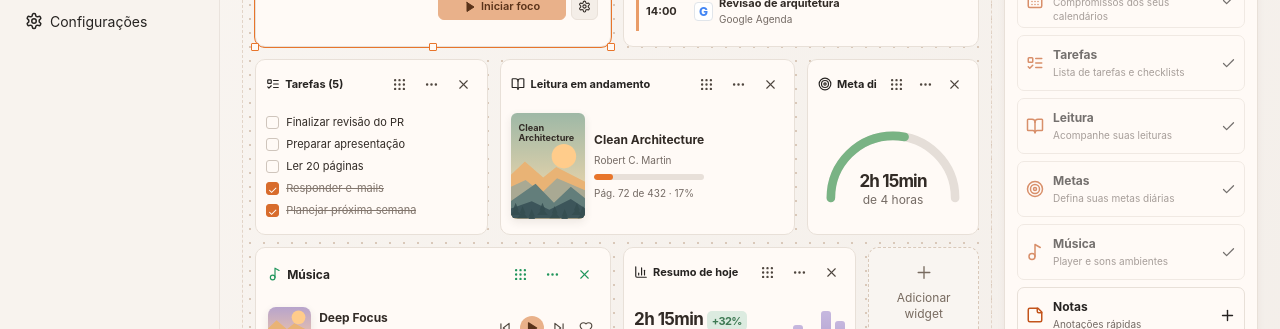
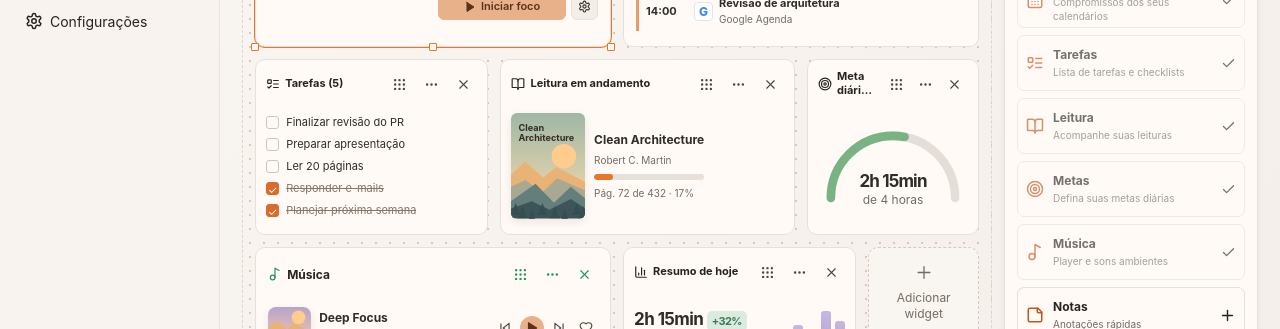
Before and after one commit to salesrocketdev/focus-workspace, a React (Vite) app in the folder prototypes/ui/: page / in a window 1280 px wide. Both pictures are taken after a click on the button "Editar painel". Shown: the part 272-601 px from the top of the page. Built offline with nearby package versions, Linux system fonts and the light colour scheme.

Commit message:
fix(prototype): preserve editor labels and size option styling

```diff
--- a/prototypes/ui/src/components.tsx
+++ b/prototypes/ui/src/components.tsx
@@ -13,7 +13,7 @@ export function Ring({seconds=1500,total=1500,label='Leitura',large=false}:{seco
  <div className="ring-copy"><strong>{formatTime(seconds)}</strong><span>{label}</span>{large&&<small>Ciclo 1 de 4</small>}</div></div>
 }
 export function Segment({value,onChange}:{value:'Pomodoro'|'Livre';onChange:(v:'Pomodoro'|'Livre')=>void}){return <div className="segment" aria-label="Método de foco">{(['Pomodoro','Livre'] as const).map(v=><button key={v} aria-pressed={value===v} className={value===v?'selected':''} onClick={()=>onChange(v)}>{v}</button>)}</div>}
-export function Card({title,icon:Icon,children,actions}:{title:string;icon:LucideIcon;children:ReactNode;actions?:ReactNode}){return <section className="card"><header className="card-head"><span><Icon size={16}/>{title}</span>{actions??<Ellipsis size={16} aria-hidden="true"/>}</header><div className="card-body">{children}</div></section>}
+export function Card({title,icon:Icon,children,actions}:{title:string;icon:LucideIcon;children:ReactNode;actions?:ReactNode}){return <section className="card"><header className="card-head"><span><Icon size={16}/><span className="card-title" title={title}>{title}</span></span>{actions??<Ellipsis size={16} aria-hidden="true"/>}</header><div className="card-body">{children}</div></section>}
 export function Cover({album=false}:{album?:boolean}){return <div className={'cover '+(album?'album':'book')} aria-hidden="true">{!album&&<b>Clean<br/>Architecture</b>}<svg viewBox="0 0 100 110" preserveAspectRatio="xMidYMid slice"><circle cx="71" cy="29" r="16" fill="#ffcc8b"/><path d="M0 55L20 36 44 57 61 43 100 63V110H0Z" fill="#e9b375"/><path d="M0 70L21 60 42 77 62 58 100 74V110H0Z" fill="#a9a993"/><path d="M0 89L34 65 58 90 80 69 100 85V110H0Z" fill="#637e7b"/><path d="M0 98L29 88 52 99 80 85 100 98V110H0Z" fill="#3c555a"/>{[8,17,29,43,59,72,88,96].map((x,i)=><path key={x} d={`M${x} ${90+i%3*4}l-4 10h2l-5 6h14l-5-6h2z`} fill="#344d50" opacity=".85"/>)}</svg></div>}
 export function Progress({value}:{value:number}){return <div className="progress" role="progressbar" aria-valuenow={value} aria-valuemin={0} aria-valuemax={100}><div style={{width:Math.min(100,Math.max(0,value))+'%'}}/></div>}
 export function AgendaRows({single=false}:{single?:boolean}){return <div className="agenda-list">{(single?events.slice(1,2):events).map(e=><div className={'event '+e.color} key={e.title}><time>{e.time}</time><span className={'provider '+(e.provider==='Outlook'?'outlook':'google')}>{e.provider==='Outlook'?'O':'G'}</span><div><b>{e.title}</b><small>{e.provider}</small></div><small className="event-duration">{e.duration}</small></div>)}</div>}
--- a/prototypes/ui/src/editor.css
+++ b/prototypes/ui/src/editor.css
@@ -127,3 +127,8 @@
  .catalogue .mobile-only{display:inline-flex}
 }
 @media(min-width:760px){.catalogue .mobile-only{display:none}}
+
+/* Preserve legible card labels without resizing adjacent controls. */
+.editing .card-title{min-width:0;overflow:hidden;text-overflow:ellipsis;white-space:nowrap;line-height:1.25}
+@container(max-width:260px){.editing .card-title{display:-webkit-box;-webkit-line-clamp:2;-webkit-box-orient:vertical;white-space:normal;overflow-wrap:anywhere}.editing .widget .card-head>span{white-space:normal}}
+.mobile-size-options.edit-size-options button>span:not(.size-shape){border:0;border-radius:0}
```
Also changed, not shown: 1 other file (tests, documents, lock files or other folders).
